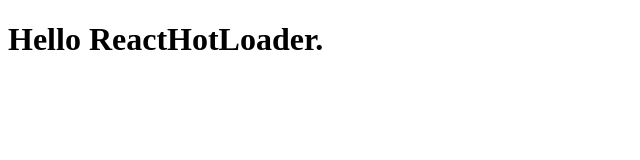
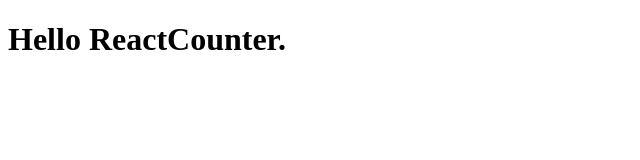
Before and after one commit to murajun1978/es6-react-hands-on, a React app: page / in a window 1280 px wide. Shown: the top 160 px of the page, without its empty margins (0-640 px from the left). Built offline with nearby package versions, Linux system fonts and the light colour scheme.

Commit message:
Add property

```diff
--- a/src/components/App.js
+++ b/src/components/App.js
@@ -4,7 +4,7 @@
   render() {
     return (
       <div>
-        <h1>Hello ReactHotLoader.</h1>
+        <h1>Hello {this.props.name}.</h1>
       </div>
     )
   }
--- a/src/index.js
+++ b/src/index.js
@@ -3,6 +3,6 @@
 import App from './components/App'
 
 ReactDOM.render(
-  <App />,
+  <App name="ReactCounter" />,
   document.querySelector('#app')
 )
```
